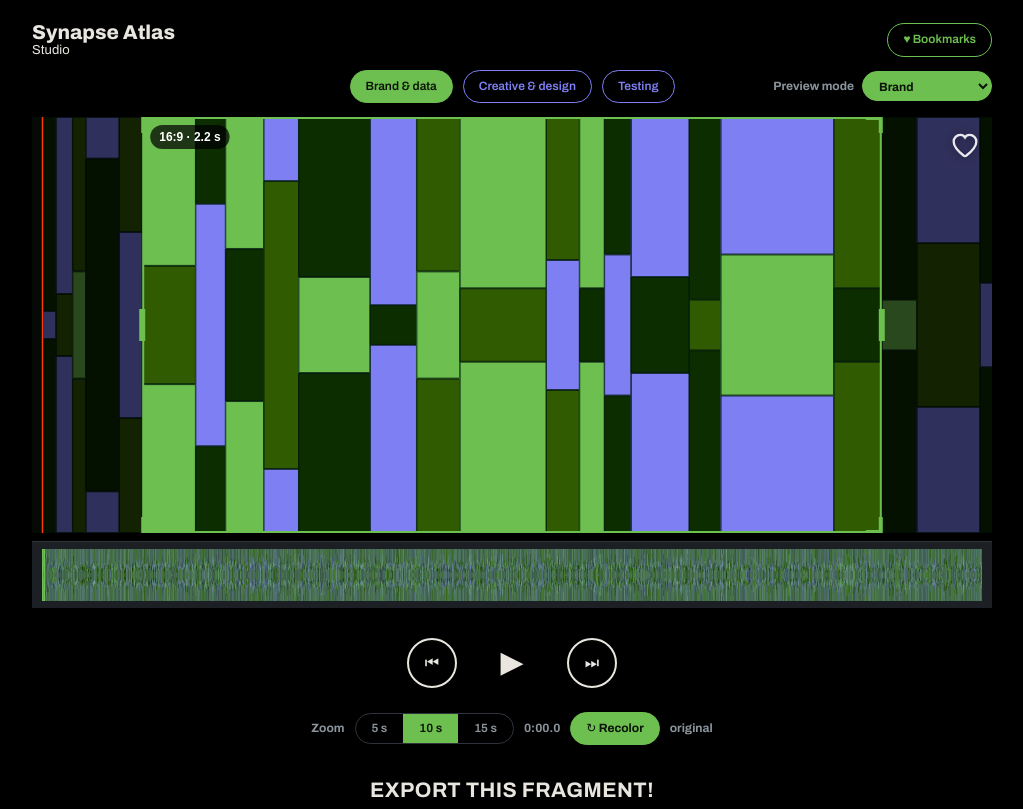
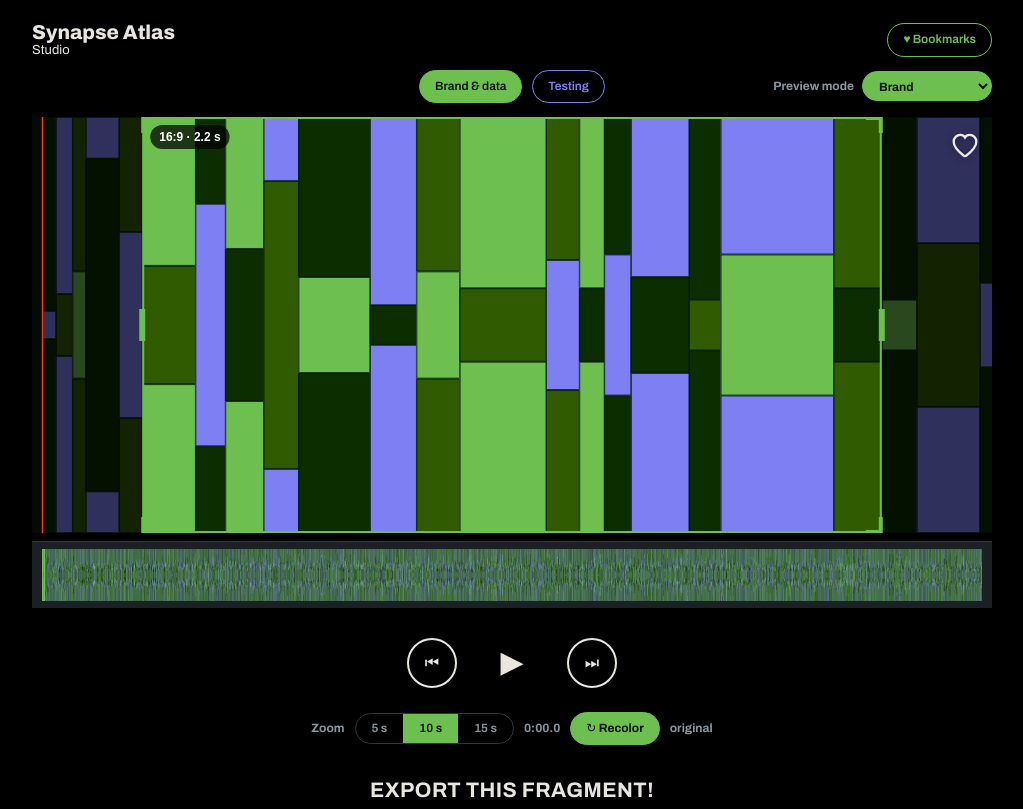
Before and after one commit to Rugpjutis-og/co-Synapse-Atlas, a plain HTML site: page index.html in a window 1280 px wide. Shown: the top 809 px of the page, without its empty margins (128-1151 px from the left). Drawn offline with Linux system fonts and the light colour scheme.

Commit message:
Add files via upload

```diff
--- a/index.html
+++ b/index.html
@@ -147,7 +147,6 @@ input[type=color]{width:26px;height:22px;padding:0;border:1px solid var(--line);
     <div class="crleft"><select id="chan" hidden aria-hidden="true" tabindex="-1"></select></div>
     <div class="crcenter">
       <button id="modeBrand" class="modebtn brand">Brand &amp; data</button>
-      <button id="modeCreative" class="modebtn creative">Creative &amp; design</button>
       <button id="modeTesting" class="modebtn creative">Testing</button>
     </div>
     <div class="crright">
@@ -1123,12 +1122,10 @@ function applyMode(mode){
   // one class on <body> drives the --theme colour for every control
   document.body.classList.toggle('mode-creative',mode!=='brand');
   document.getElementById('modeBrand').classList.toggle('active',mode==='brand');
-  document.getElementById('modeCreative').classList.toggle('active',mode==='creative');
   document.getElementById('modeTesting').classList.toggle('active',mode==='testing');
   fullRebuild();
 }
 document.getElementById('modeBrand').onclick=()=>applyMode('brand');
-document.getElementById('modeCreative').onclick=()=>applyMode('creative');
 document.getElementById('modeTesting').onclick=()=>applyMode('testing');   // TEMPORARY testing palette
 
 renderBookmarks();syncSel();applyMode('brand');
```
